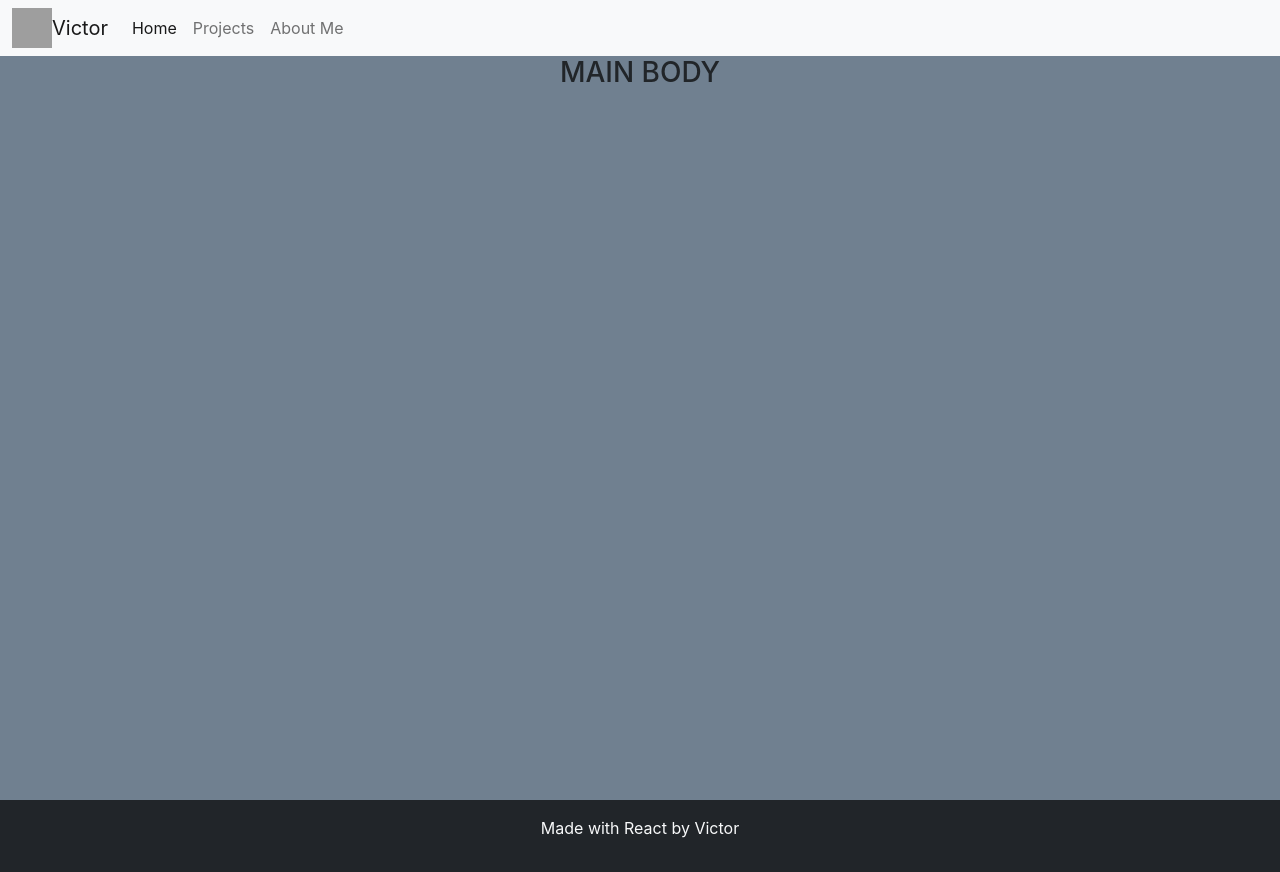
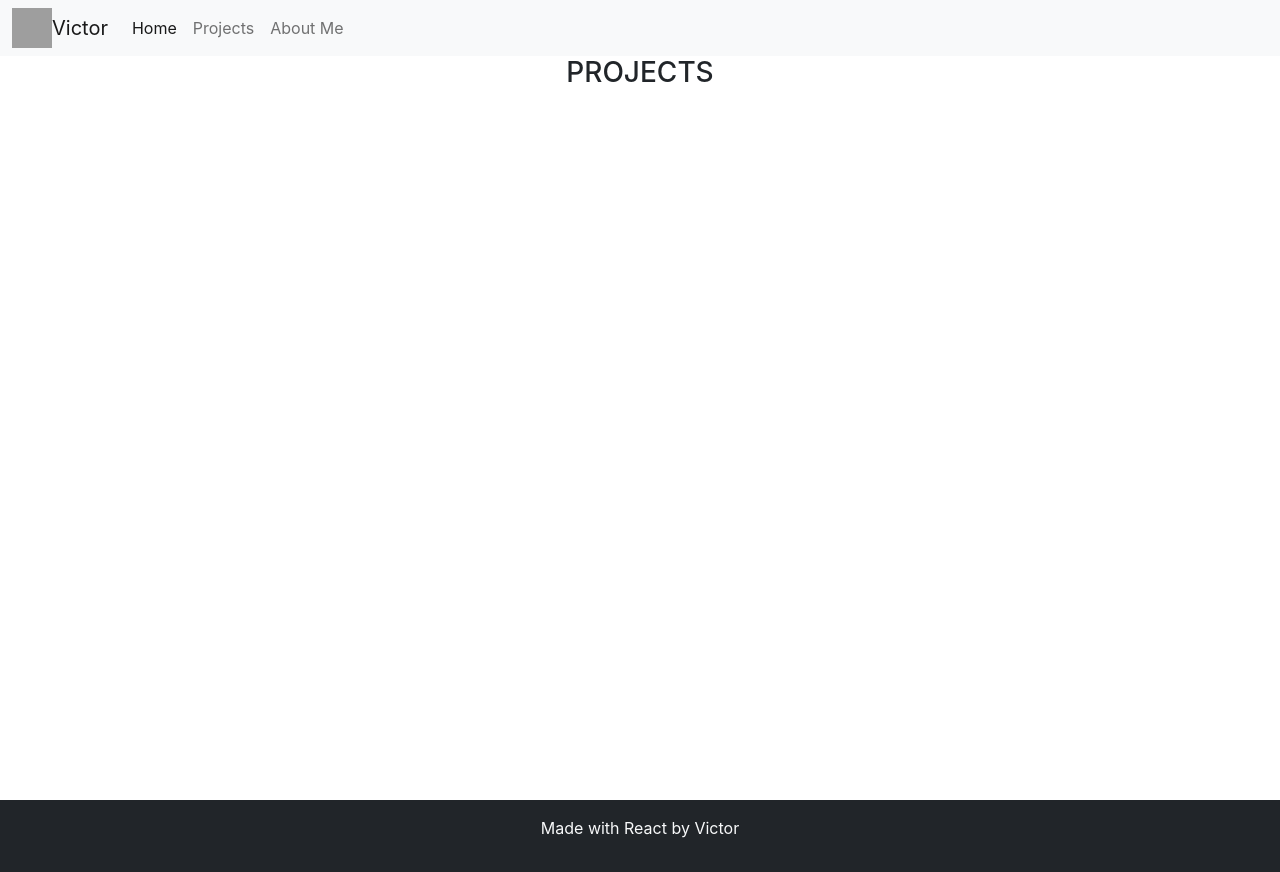
Before and after one commit to AtarioPZ/Web-Portf, a React (Create React App) app: page /Web-Portf/Project in a window 1280 px wide. Built offline with nearby package versions, Linux system fonts and the light colour scheme; grey boxes are pictures that could not be loaded.

Commit message:
page routing

```diff
--- a/package.json
+++ b/package.json
@@ -9,6 +9,7 @@
     "@testing-library/user-event": "^13.5.0",
     "react": "^17.0.2",
     "react-dom": "^17.0.2",
+    "react-router-dom": "^6.2.2",
     "react-scripts": "5.0.0",
     "web-vitals": "^2.1.4"
   },
--- a/src/App.css
+++ b/src/App.css
@@ -1,9 +1,5 @@
 .App {
   text-align: center;
-}
-
-body{
-  background-color: slategray;
 }
 
 .App-logo {
--- a/src/App.js
+++ b/src/App.js
@@ -1,15 +1,24 @@
 import logo from "./logo.svg";
 import "./App.css";
-import {Header} from "./Components/Header";
-import {Main} from "./Components/Main";
-import {Footer} from "./Components/Footer";
+import { Header } from "./Components/Header";
+import { Main } from "./Components/Main";
+import { Footer } from "./Components/Footer";
+import { About } from "./Components/About";
+import { Project} from "./Components/Project";
+import { BrowserRouter as Router, Route, Routes} from "react-router-dom";
 
 function App() {
   return (
     <>
-      <Header title="Victor" search={false}/>
-      <Main/>
-      <Footer/>
+      <Router>
+        <Header title="Victor" search={false} />
+        <Routes>
+          <Route exact path="/Web-Portf" element={<Main/>}/>
+          <Route exact path="/Web-Portf/About" element={<About/>}/>
+          <Route exact path="/Web-Portf/Project" element={<Project/>}/>
+        </Routes>
+        <Footer />
+      </Router>
     </>
   );
 }
--- /dev/null
+++ b/src/Components/About.js
@@ -0,0 +1,9 @@
+import React from 'react'
+
+export const About = () => {
+  return (
+    <div className="container">
+      <h3 className='text-center'>ABOUT</h3>
+      </div>
+  )
+}
--- a/src/Components/Header.js
+++ b/src/Components/Header.js
@@ -1,26 +1,27 @@
 import React from 'react'
 import PropTypes from 'prop-types';
 import dp from '../Image/pic.png'
+import {Link} from "react-router-dom";
 
 export const Header = (props) => {
   return (
     <nav className="navbar navbar-expand-lg navbar-light bg-light">
   <div className="container-fluid">
   <img className='w-24 h-24 rounded-full mx-6' src={dp} alt="" width="40" height="40"/>
-    <a className="navbar-brand" href="#">{props.title}</a>
+    <Link className="navbar-brand" to="#">{props.title}</Link>
     <button className="navbar-toggler" type="button" data-bs-toggle="collapse" data-bs-target="#navbarSupportedContent" aria-controls="navbarSupportedContent" aria-expanded="false" aria-label="Toggle navigation">
       <span className="navbar-toggler-icon"></span>
     </button>
     <div className="collapse navbar-collapse" id="navbarSupportedContent">
       <ul className="navbar-nav me-auto mb-2 mb-lg-0">
         <li className="nav-item">
-          <a className="nav-link active" aria-current="page" href="#">Home</a>
+          <Link className="nav-link active" aria-current="page" to="/Web-Portf/">Home</Link>
         </li>
         <li className="nav-item">
-          <a className="nav-link" href="#">Projects</a>
+          <Link className="nav-link" to="/Web-Portf/Project">Projects</Link>
         </li>
         <li className="nav-item">
-          <a className="nav-link" href="#">About Me</a>
+          <Link className="nav-link" to="/Web-Portf/About">About Me</Link>
         </li>
       </ul>
       {props.search? <form className="d-flex">
--- /dev/null
+++ b/src/Components/Project.js
@@ -0,0 +1,9 @@
+import React from 'react'
+
+export const Project = () => {
+  return (
+    <div className="container">
+      <h3 className='text-center'>PROJECTS</h3>
+      </div>
+  )
+}
```
Also changed, not shown: 1 other file (tests, documents, lock files or other folders).
